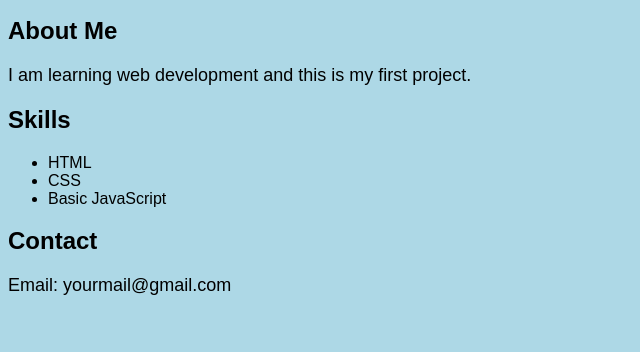
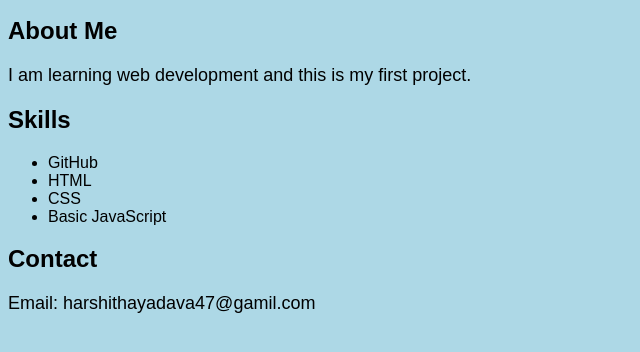
Before and after one commit to harshithayadava47-source/CODSOFT-, a plain HTML site: page index.html in a window 1280 px wide. Shown: the part 104-456 px from the top of the page, without its empty margins (0-640 px from the left). Drawn offline with Linux system fonts and the light colour scheme.

Commit message:
Update email address in index.html

```diff
--- a/index.html
+++ b/index.html
@@ -14,13 +14,14 @@
 
   <h2>Skills</h2>
   <ul>
+    <li>GitHub</li>
     <li>HTML</li>
     <li>CSS</li>
     <li>Basic JavaScript</li>
   </ul>
 
   <h2>Contact</h2>
-  <p>Email: yourmail@gmail.com</p>
+  <p>Email: harshithayadava47@gamil.com</p>
 
 </body>
 </html>
```
